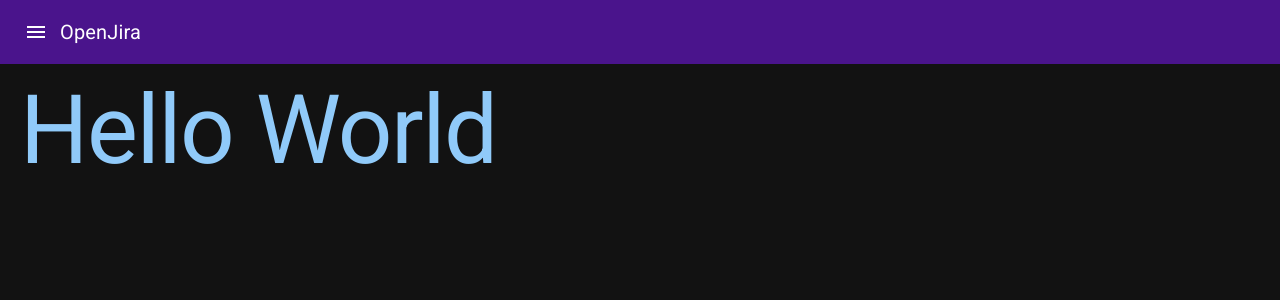
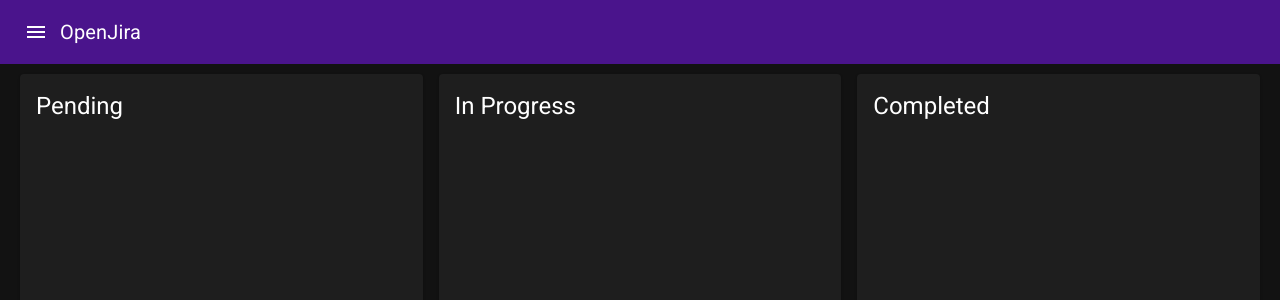
Before and after one commit to VivianaS14/nextjs, a Next.js app in the folder 03-open-jira/: page / in a window 1280 px wide. Shown: the top 300 px of the page. Built offline with nearby package versions, Linux system fonts and the light colour scheme.

Commit message:
Lesson 03: feat add main design

```diff
--- a/03-open-jira/pages/index.tsx
+++ b/03-open-jira/pages/index.tsx
@@ -1,14 +1,49 @@
+import { NextPage } from "next";
+
+import { Card, CardContent, CardHeader, Grid, Typography } from "@mui/material";
+
 import { Layout } from "@/components/layouts";
-import { Typography } from "@mui/material";
-import { NextPage } from "next";
 
 const HomePage: NextPage = () => {
   return (
     <>
-      <Layout>
-        <Typography variant="h1" color={"primary"}>
-          Hello World
-        </Typography>
+      <Layout title="Home - OpenJira">
+        <Grid container spacing={2}>
+          <Grid item xs={12} sm={4}>
+            <Card
+              sx={{
+                height: "calc(100vh - 100px)",
+              }}
+            >
+              <CardHeader title="Pending" />
+
+              <CardContent>
+                {/* Agregar una nueva tarea */}
+                {/* Listado de entradas */}
+              </CardContent>
+            </Card>
+          </Grid>
+
+          <Grid item xs={12} sm={4}>
+            <Card
+              sx={{
+                height: "calc(100vh - 100px)",
+              }}
+            >
+              <CardHeader title="In Progress" />
+            </Card>
+          </Grid>
+
+          <Grid item xs={12} sm={4}>
+            <Card
+              sx={{
+                height: "calc(100vh - 100px)",
+              }}
+            >
+              <CardHeader title="Completed" />
+            </Card>
+          </Grid>
+        </Grid>
       </Layout>
     </>
   );
```
